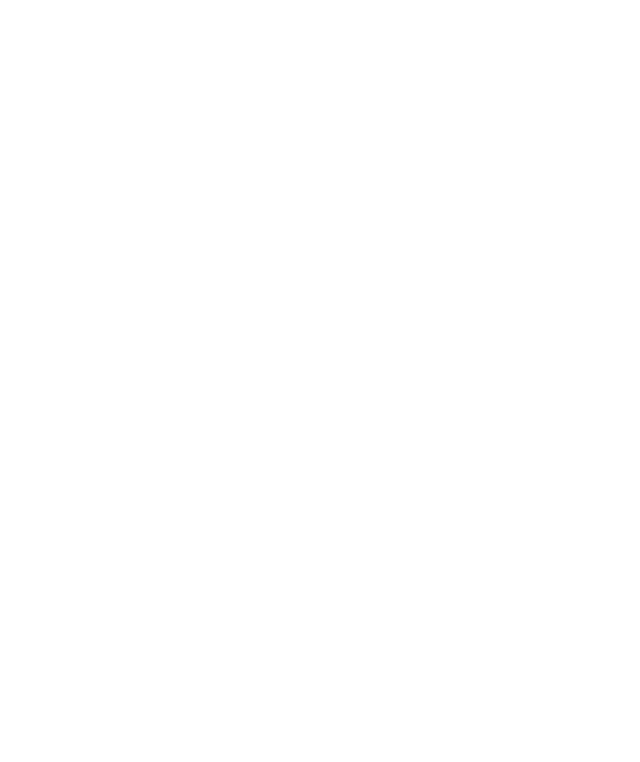
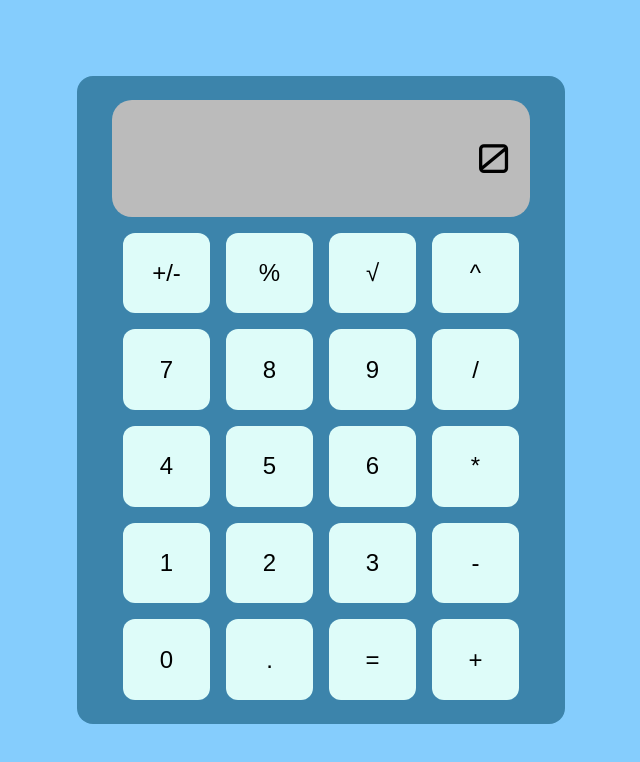
Before and after one commit to jonathanbernal/calculator, a plain HTML site: page index.html in a window 1280 px wide. Shown: the whole page, without its empty margins (319-959 px from the left). Drawn offline with Linux system fonts and the light colour scheme.

Commit message:
Add user interface for the calculator

```diff
--- a/calculator.js
+++ b/calculator.js
@@ -0,0 +1 @@
+const body = document.querySelector('body');
--- a/index.html
+++ b/index.html
@@ -3,12 +3,41 @@
 <head>
     <meta charset="UTF-8">
     <meta http-equiv="X-UA-Compatible" content="IE=edge">
-    <meta name="viewport" content="width=device-width, initial-scale=1.0">
+    <meta name="viewport" content="width=device-width, initial-scale=1.0, user-scalable=no">
     <link rel="stylesheet" href="styles.css">
     <script src="calculator.js" defer></script>
     <title>Web Calculator</title>
 </head>
 <body>
+    <div class="calculator-body">
+        <div class="calculator-screen">0</div>
 
+        <div class="calculator-keyboard">
+            <button>+/-</button>
+            <button>%</button>
+            <button>√</button>
+            <button>^</button>
+
+            <button>7</button>
+            <button>8</button>
+            <button>9</button>
+            <button>/</button>
+
+            <button>4</button>
+            <button>5</button>
+            <button>6</button>
+            <button>*</button>
+
+            <button>1</button>
+            <button>2</button>
+            <button>3</button>
+            <button>-</button>
+
+            <button>0</button>
+            <button>.</button>
+            <button>=</button>
+            <button>+</button>
+        </div>
+    </div>
 </body>
 </html>
--- a/styles.css
+++ b/styles.css
@@ -0,0 +1,94 @@
+@import url('https://fonts.googleapis.com/css2?family=Orbitron&display=swap');
+
+* {
+    margin: 0;
+    padding: 0;
+}
+
+:root {
+    --background-color: #85CDFD;
+    --accent-light: #DEFCF9;
+    --accent-medium: #3C84AB;
+    --accent-dark: #362FD9;
+    --calculator-lcd-color: #BBB;
+}
+
+body {
+    background-color: var(--background-color);
+    height: 100vh;
+    display: grid;
+    align-items: center;
+    justify-items: center;
+    grid-template-columns: repeat(auto-fit, clamp(200px, 300px, 1fr));
+}
+
+header {
+    grid-column: 1 / 4;
+}
+
+.calculator-body {
+    background-color: var(--accent-medium);
+    width: 40vh;
+    height: 75vh;
+    border-radius: 1em;
+    display: grid;
+    grid-template-columns: repeat(auto-fit, clamp(40px, 50px, 1fr));
+    grid-template-rows:  1fr 4fr;
+    justify-items: center;
+    gap: 1em;
+    padding: 1.5em;
+}
+
+.calculator-screen {
+    background-color: var(--calculator-lcd-color);
+    width: 95%;
+    grid-column: 1 / 5;
+    grid-row: 1 / 2;
+    border-radius: 0.5em;
+    font-family: 'Orbitron', sans-serif;
+    font-weight: 500;
+    font-size: 2.5em;
+    display: grid;
+    grid-template-columns: 1fr;
+    align-content: center;
+    text-align: right;
+    padding: 0.25em 0.5em;
+    box-sizing: border-box;
+}
+
+.calculator-keyboard {
+    display: grid;
+    grid-template-columns: repeat(4, 1fr);
+    width: 90%;
+    grid-column: 1 / 5;
+    gap: 1em;
+}
+
+button {
+    border-style: none;
+    border-radius: 0.5em;
+    font-size: 1.5em;
+    background-color: var(--accent-light);
+}
+
+button:hover {
+    background-color: var(--accent-dark);
+}
+
+@media (min-width: 820px) {
+    body {
+        display: grid;
+        grid-template-columns: repeat(auto-fit, minmax(400px, 1fr));
+        justify-items: center;
+        align-items: center;
+    }
+
+    header {
+        grid-column: 1 / 4;
+    }
+
+    .calculator-body {
+        grid-column: 2 / 3;
+        width: 55vh;
+    }
+}
```
